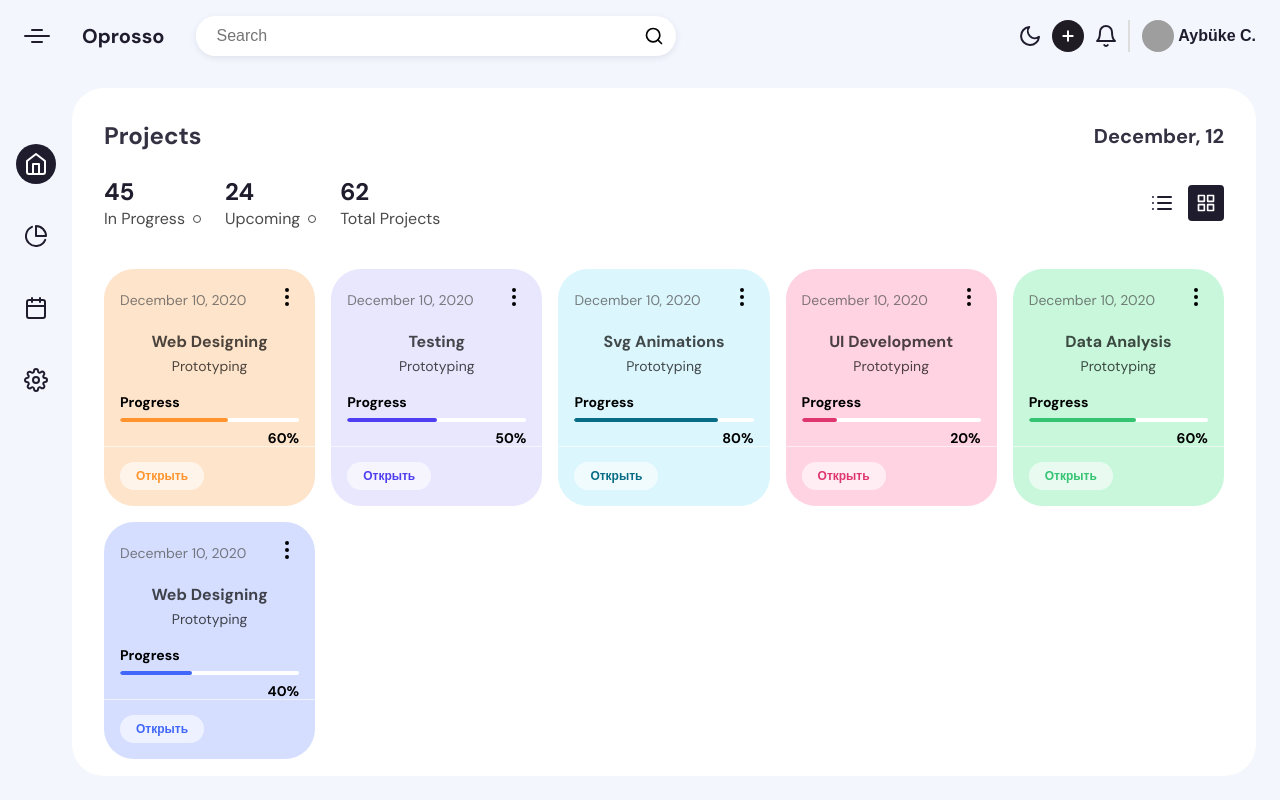
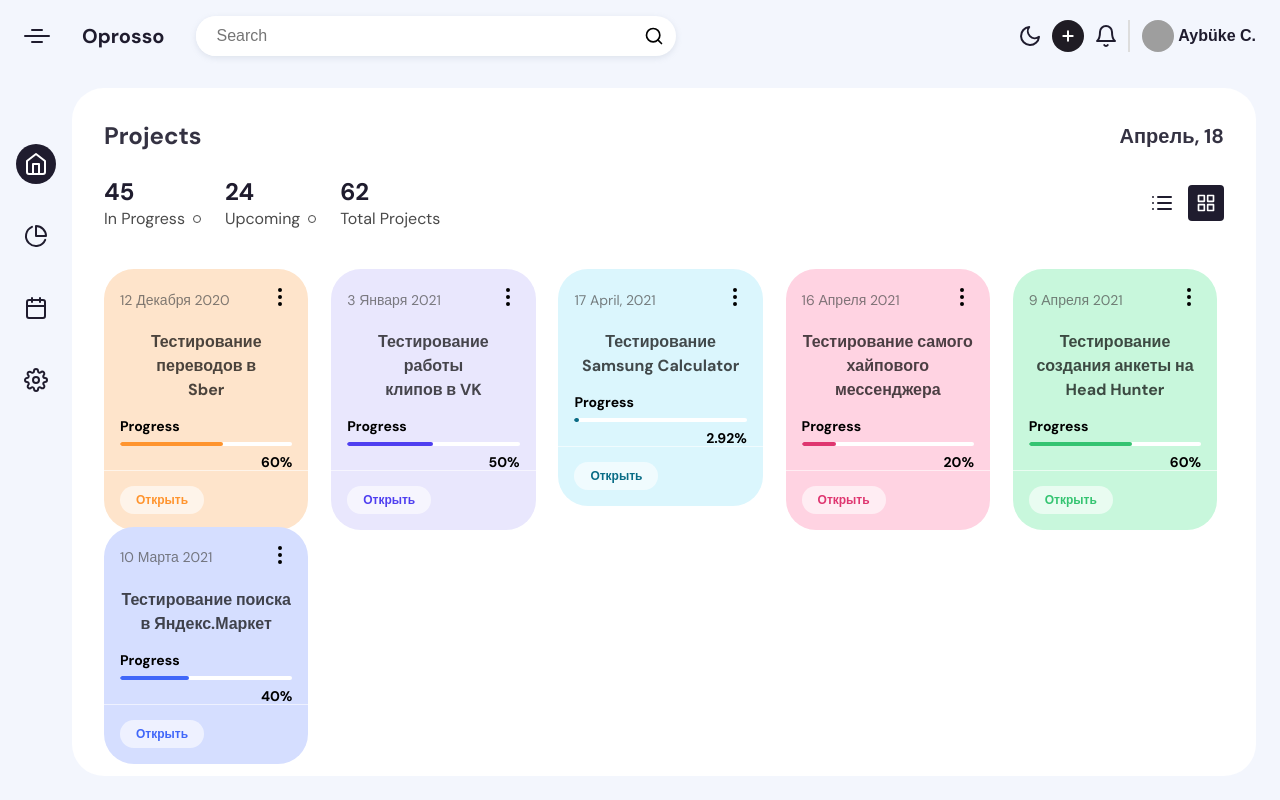
Before and after one commit to BorisTab/hack_genesis_oprosso_web, a Django app: template api/templates/frontend/index.html in a window 1280 px wide. Run offline with Django 3.2, Linux system fonts and the light colour scheme; the template is opened without the code that fills it, so the values that code supplies are empty; data comes from the database, SQL or seed files in the repository; some libraries are stand-ins or nearby versions; some web fonts are replaced; grey boxes are pictures that could not be loaded.

Commit message:
fix back

```diff
--- a/api/admin.py
+++ b/api/admin.py
@@ -1,6 +1,8 @@
 from django.contrib import admin
 
 from .models import Task
+from .models import RunTask
+
 
 admin.site.register(Task)
 admin.site.register(RunTask)
--- a/api/static/css/main.css
+++ b/api/static/css/main.css
@@ -369,6 +369,8 @@
  .project-boxes {
 	 margin: 0 -8px;
 	 overflow-y: auto;
+
+	 height: 600px;
 }
  .project-boxes.jsGridView {
 	 display: flex;
@@ -376,6 +378,8 @@
 }
  .project-boxes.jsGridView .project-box-wrapper {
 	 width: 20%;
+	 perspective: 1000px;
+	 transition: 1s;
 	 /* height: 200px; */
 	 /* margin-left: 5px;
 	 margin-right: 5px; */
@@ -433,6 +438,11 @@
 	 border-radius: 30px;
 	 padding: 16px;
 	 background-color: var(--main-color-card);
+	 backface-visibility: hidden;
+	 transition: 1s;
+	 position: absolute;
+	 width: 90%;
+	 margin-bottom: 20px;
 }
  .project-box-header {
 	 display: flex;
--- a/api/static/js/main.js
+++ b/api/static/js/main.js
@@ -35,7 +35,7 @@ document.addEventListener('DOMContentLoaded', function () {
           }
   );
   /*Закрытие модального окна*/
-    $('.overlay,.close').on('click',function(){
+  $('.submit-button,.overlay,.close').on('click',function(){
       $('.overlay,.modal').hide();
   });
 
@@ -43,6 +43,58 @@ document.addEventListener('DOMContentLoaded', function () {
     var fileName = $(this).val().split('/').pop().split('\\').pop();
     // console.log(fileName);
     $('.input-file-name-info').text(fileName);
+  });
+
+  $('.card-3-button').on('click',
+    function () {
+      $('.overlay,.card-info').show();
+    }
+  );
+
+  $('.overlay,.close').on('click',function(){
+    $('.overlay,.card-info').hide();
+  });
+
+  $('.submit-button').on('click', () => {
+    let form = {
+      name: $('.task-name-input').val(),
+      description: $('.task-description-input-field').val(),
+      num_of_people: parseInt($('.people-num-input').val(), 10),
+      file_ref: $('.file-ref-input').val()
+    };
+
+
+    console.log(form);
+
+    fetch('/api/add/', {
+      method: 'post',
+      body: JSON.stringify(form)
+    });
+  });
 
 });
+
+fetch('/api/7/')
+.then((response) => {
+  if (response.status !== 200) {
+    console.log("Ничего. Status: " + response.status);
+    return;
+  }
+
+  response.json().then((data) => {
+    console.log(data);
+
+    let perc = data.cur_people / data.num_of_people * 100;
+    console.log(perc);
+
+    $('.card-3-date').text(data.date);
+    $('.card-3-name').text(data.name);
+    $('.task-name').text(data.name);
+    $('.task-description').html(data.description.replace(/\n/g, "<br />"));
+    $('.card-3-progress').text(perc + '%');
+    $('.card-3-box-progress').css("width", perc + '%');
   });
+})
+.catch((error) => {
+  console.log("Fetch error: -S", error);
+});
--- a/api/templates/frontend/index.html
+++ b/api/templates/frontend/index.html
@@ -19,6 +19,7 @@
   src="https://code.jquery.com/jquery-3.6.0.min.js"
   integrity="sha256-/xUj+3OJU5yExlq6GSYGSHk7tPXikynS7ogEvDej/m4="
   crossorigin="anonymous"></script>
+
 </head>
 
 <body>
@@ -29,13 +30,13 @@
     <span class="close"><i class="fas fa-times-circle"></i></span>
     <h3>Добавить задачу</h3>
     <div class="form-field">
-      <input class="search-input" type="text" placeholder="Название задачи">
+      <input class="search-input task-name-input" type="text" placeholder="Название задачи">
     </div>
-    <div class="form-field task-description">
-      <textarea class="search-input" placeholder="Описание задачи"></textarea>
+    <div class="form-field task-description-input">
+      <textarea class="search-input task-description-input-field" placeholder="Описание задачи"></textarea>
     </div>
     <div class="form-field">
-      <input class="search-input" type="number" placeholder="Требуемое количество участников">
+      <input class="search-input people-num-input" type="number" placeholder="Требуемое количество участников">
     </div>
     <div class="form-field">
       <!-- <input class="search-input" type="file"> -->
@@ -46,9 +47,29 @@
       </label>
     </div>
     <div class="form-field">
-      <input class="search-input" type="text" placeholder="Или сслыка на скачивание файла">
+      <input class="search-input file-ref-input" type="text" placeholder="Или сслыка на скачивание файла">
     </div>
-    <div class=" submit-button form-field">Отправить</div>
+    <div class="submit-button form-field">Отправить</div>
+  </div>
+
+  <div class="card-info">
+    <div class="card-info-inner">
+      <span class="close"><i class="fas fa-times-circle"></i></span>
+      <h3 class="task-name">Название задачи</h3>
+      <p class="task-description">
+       Lorem ipsum dolor sit amet, consectetur adipiscing elit, sed do eiusmod
+        tempor incididunt ut labore et dolore magna aliqua. Ut enim ad minim veniam,
+        quis nostrud exercitation ullamco laboris nisi ut aliquip ex ea commodo consequat.
+        Duis aute irure dolor in reprehenderit in voluptate velit esse cillum dolore eu fugiat
+        nulla pariatur. Excepteur sint occaecat cupidatat non proident, sunt in culpa qui officia
+        deserunt mollit anim id est laborum.
+      </p>
+
+      <h3>Запись экрана</h3>
+      <div class="app-video">
+        <video src="/static/videos/output.mp4" id="player" controls></video>
+      </div>
+    </div>
   </div>
 
   <div class="app-container">
@@ -123,7 +144,7 @@
       <div class="projects-section">
         <div class="projects-section-header">
           <p>Projects</p>
-          <p class="time">December, 12</p>
+          <p class="time">Апрель, 18</p>
         </div>
         <div class="projects-section-line">
           <div class="projects-status">
@@ -163,7 +184,7 @@
           <div class="project-box-wrapper">
             <div class="project-box" style="background-color: #fee4cb;">
               <div class="project-box-header">
-                <span>December 10, 2020</span>
+                <span>12 Декабря 2020</span>
                 <div class="more-wrapper">
                   <button class="project-btn-more">
                     <svg xmlns="http://www.w3.org/2000/svg" width="24" height="24" viewBox="0 0 24 24" fill="none" stroke="currentColor" stroke-width="2" stroke-linecap="round" stroke-linejoin="round" class="feather feather-more-vertical">
@@ -174,8 +195,8 @@
             </div>
           </div>
           <div class="project-box-content-header">
-            <p class="box-content-header">Web Designing</p>
-            <p class="box-content-subheader">Prototyping</p>
+            <p class="box-content-header">Тестирование переводов в<br> Sber</p>
+            <!-- <p class="box-content-subheader">Prototyping</p> -->
           </div>
           <div class="box-progress-wrapper">
             <p class="box-progress-header">Progress</p>
@@ -194,7 +215,7 @@
       <div class="project-box-wrapper">
         <div class="project-box" style="background-color: #e9e7fd;">
           <div class="project-box-header">
-            <span>December 10, 2020</span>
+            <span>3 Января 2021</span>
             <div class="more-wrapper">
               <button class="project-btn-more">
                 <svg xmlns="http://www.w3.org/2000/svg" width="24" height="24" viewBox="0 0 24 24" fill="none" stroke="currentColor" stroke-width="2" stroke-linecap="round" stroke-linejoin="round" class="feather feather-more-vertical">
@@ -205,8 +226,8 @@
             </div>
           </div>
           <div class="project-box-content-header">
-            <p class="box-content-header">Testing</p>
-            <p class="box-content-subheader">Prototyping</p>
+            <p class="box-content-header">Тестирование работы <br>клипов в VK</p>
+            <!-- <p class="box-content-subheader">Prototyping</p> -->
           </div>
           <div class="box-progress-wrapper">
             <p class="box-progress-header">Progress</p>
@@ -223,9 +244,9 @@
         </div>
       </div>
       <div class="project-box-wrapper">
-        <div class="project-box">
+        <div class="project-box card-3">
           <div class="project-box-header">
-            <span>December 10, 2020</span>
+            <span class="card-3-date">December 10, 2020</span>
             <div class="more-wrapper">
               <button class="project-btn-more">
                 <svg xmlns="http://www.w3.org/2000/svg" width="24" height="24" viewBox="0 0 24 24" fill="none" stroke="currentColor" stroke-width="2" stroke-linecap="round" stroke-linejoin="round" class="feather feather-more-vertical">
@@ -236,27 +257,30 @@
             </div>
           </div>
           <div class="project-box-content-header">
-            <p class="box-content-header">Svg Animations</p>
-            <p class="box-content-subheader">Prototyping</p>
+            <p class="box-content-header card-3-name">Тестирование самого хайпового мессенджера</p>
+            <!-- <p class="box-content-subheader">Prototyping</p> -->
           </div>
           <div class="box-progress-wrapper">
             <p class="box-progress-header">Progress</p>
             <div class="box-progress-bar">
-              <span class="box-progress" style="width: 80%; background-color: #096c86"></span>
+              <span class="box-progress card-3-box-progress" style="width: 80%; background-color: #096c86"></span>
             </div>
-            <p class="box-progress-percentage">80%</p>
+            <p class="box-progress-percentage card-3-progress">80%</p>
           </div>
           <div class="project-box-footer">
-            <div class="days-left" style="color: #096c86;">
+            <div class="days-left card-3-button" style="color: #096c86;">
               Открыть
             </div>
           </div>
         </div>
+
+        <!-- <div class="card-back card-2-back project-box">Обратная сторона</div> -->
+
       </div>
       <div class="project-box-wrapper">
         <div class="project-box" style="background-color: #ffd3e2;">
           <div class="project-box-header">
-            <span>December 10, 2020</span>
+            <span>16 Апреля 2021</span>
             <div class="more-wrapper">
               <button class="project-btn-more">
                 <svg xmlns="http://www.w3.org/2000/svg" width="24" height="24" viewBox="0 0 24 24" fill="none" stroke="currentColor" stroke-width="2" stroke-linecap="round" stroke-linejoin="round" class="feather feather-more-vertical">
@@ -267,8 +291,8 @@
             </div>
           </div>
           <div class="project-box-content-header">
-            <p class="box-content-header">UI Development</p>
-            <p class="box-content-subheader">Prototyping</p>
+            <p class="box-content-header">Тестирование самого хайпового мессенджера</p>
+            <!-- <p class="box-content-subheader">Prototyping</p> -->
           </div>
           <div class="box-progress-wrapper">
             <p class="box-progress-header">Progress</p>
@@ -287,7 +311,7 @@
       <div class="project-box-wrapper">
         <div class="project-box" style="background-color: #c8f7dc;">
           <div class="project-box-header">
-            <span>December 10, 2020</span>
+            <span>9 Апреля 2021</span>
             <div class="more-wrapper">
               <button class="project-btn-more">
                 <svg xmlns="http://www.w3.org/2000/svg" width="24" height="24" viewBox="0 0 24 24" fill="none" stroke="currentColor" stroke-width="2" stroke-linecap="round" stroke-linejoin="round" class="feather feather-more-vertical">
@@ -298,8 +322,8 @@
             </div>
           </div>
           <div class="project-box-content-header">
-            <p class="box-content-header">Data Analysis</p>
-            <p class="box-content-subheader">Prototyping</p>
+            <p class="box-content-header">Тестирование создания анкеты на Head Hunter</p>
+            <!-- <p class="box-content-subheader">Prototyping</p> -->
           </div>
           <div class="box-progress-wrapper">
             <p class="box-progress-header">Progress</p>
@@ -318,7 +342,7 @@
       <div class="project-box-wrapper">
         <div class="project-box" style="background-color: #d5deff;">
           <div class="project-box-header">
-            <span>December 10, 2020</span>
+            <span>10 Марта 2021</span>
             <div class="more-wrapper">
               <button class="project-btn-more">
                 <svg xmlns="http://www.w3.org/2000/svg" width="24" height="24" viewBox="0 0 24 24" fill="none" stroke="currentColor" stroke-width="2" stroke-linecap="round" stroke-linejoin="round" class="feather feather-more-vertical">
@@ -329,8 +353,8 @@
             </div>
           </div>
           <div class="project-box-content-header">
-            <p class="box-content-header">Web Designing</p>
-            <p class="box-content-subheader">Prototyping</p>
+            <p class="box-content-header">Тестирование поиска в Яндекс.Маркет</p>
+            <!-- <p class="box-content-subheader">Prototyping</p> -->
           </div>
           <div class="box-progress-wrapper">
             <p class="box-progress-header">Progress</p>
--- a/api/views.py
+++ b/api/views.py
@@ -8,7 +8,7 @@ from django.views.decorators.csrf import csrf_exempt
 from django.shortcuts import render
 from androguard.misc import AnalyzeAPK
 from django.utils import timezone
-from .forms import ModelFormWithFileField
+# from .forms import ModelFormWithFileField
 from .models import Task
 
 def download_apk(url, output):
@@ -23,14 +23,14 @@ def get_package_name(filename):
 def decode_json(request):
     return json.loads(request.body.decode('utf-8'))
 
-def convert_json(id, name, description, num_people, cur_people, link, package_name, pub_date):
-    inf_task = {'task_id' : id, 'name' : name, 'description' : description, 'num_of_people' : num_people, 'cur_people' : cur_people,'file_ref' : link, 'pkg_name' : package_name, 'date' : pub_date}
+def convert_json(id, name, description, need_people, cur_people, link, package_name, pub_date):
+    inf_task = {'task_id' : id, 'name' : name, 'description' : description, 'num_of_people' : need_people, 'cur_people' : cur_people,'file_ref' : link, 'pkg_name' : package_name, 'date' : pub_date}
     return JsonResponse(inf_task)
 
 @csrf_exempt
 def add_task(request):
     new_task = decode_json(request)
-    download_apk(new_task.link, 'app.apk')
+    download_apk(new_task['file_ref'], 'app.apk')
     package_name = get_package_name('app.apk')
     new = Task(name=new_task['name'], description=new_task['description'], need_people=new_task['num_of_people'], cur_people=new_task['cur_people'], link=new_task['file_ref'], pkg_name=package_name, pub_date=datetime.datetime.now().strftime('%d %B, %Y'))
     new.save()
@@ -52,14 +52,3 @@ def show_task(request, task_id):
 
 def render_page(request):
     return render(request, 'frontend/index.html')
-
-def upload_file(request):
-    if request.method == 'POST':
-        form = ModelFormWithFileField(request.POST, request.FILES)
-        if form.is_valid():
-            # file is saved
-            form.save()
-            return HttpResponseRedirect('/success/url/')
-    else:
-        form = ModelFormWithFileField()
-    return render(request, 'upload.html', {'form': form})
```
Also changed, not shown: other parts of api/static/css/main.css (+65 -3 lines), api/migrations/0003_auto_20210417_2012.py (added), db.sqlite3, 1 other file. Lines whose indentation alone changed are shown as unchanged.
